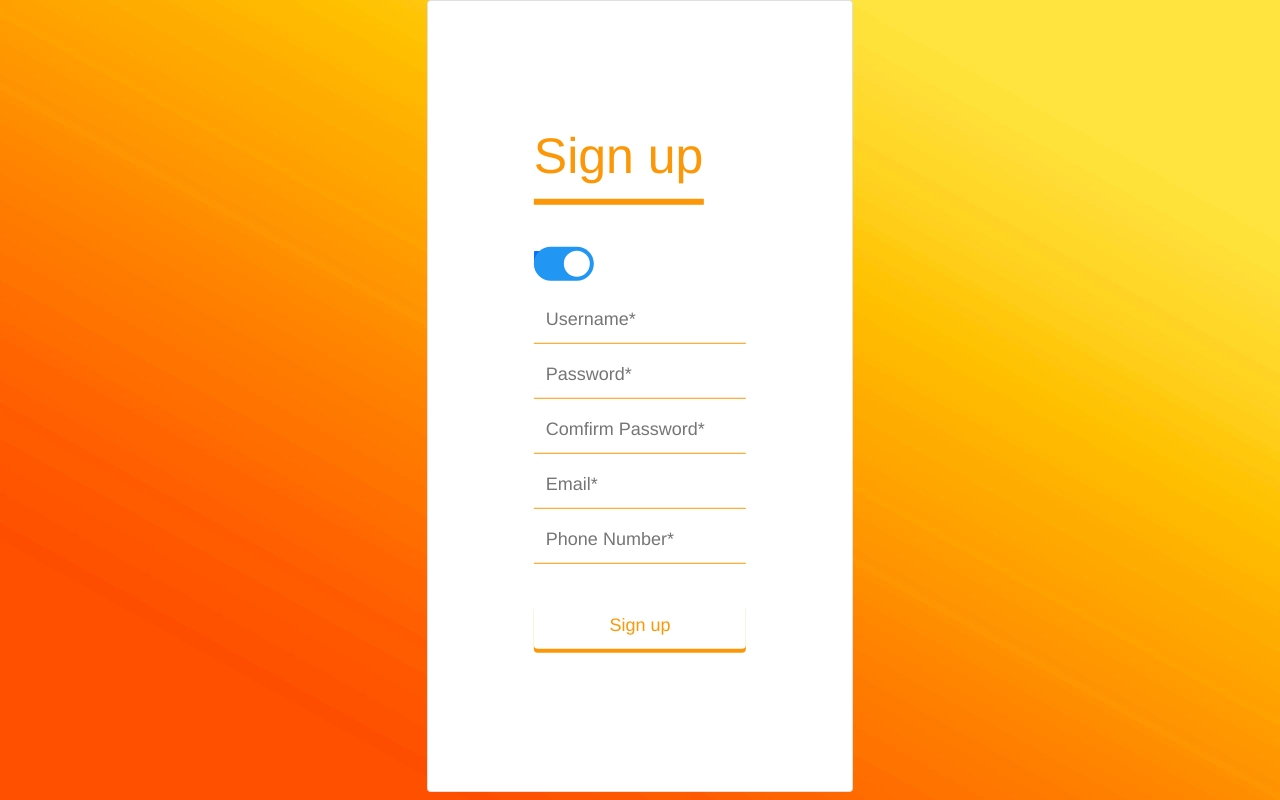
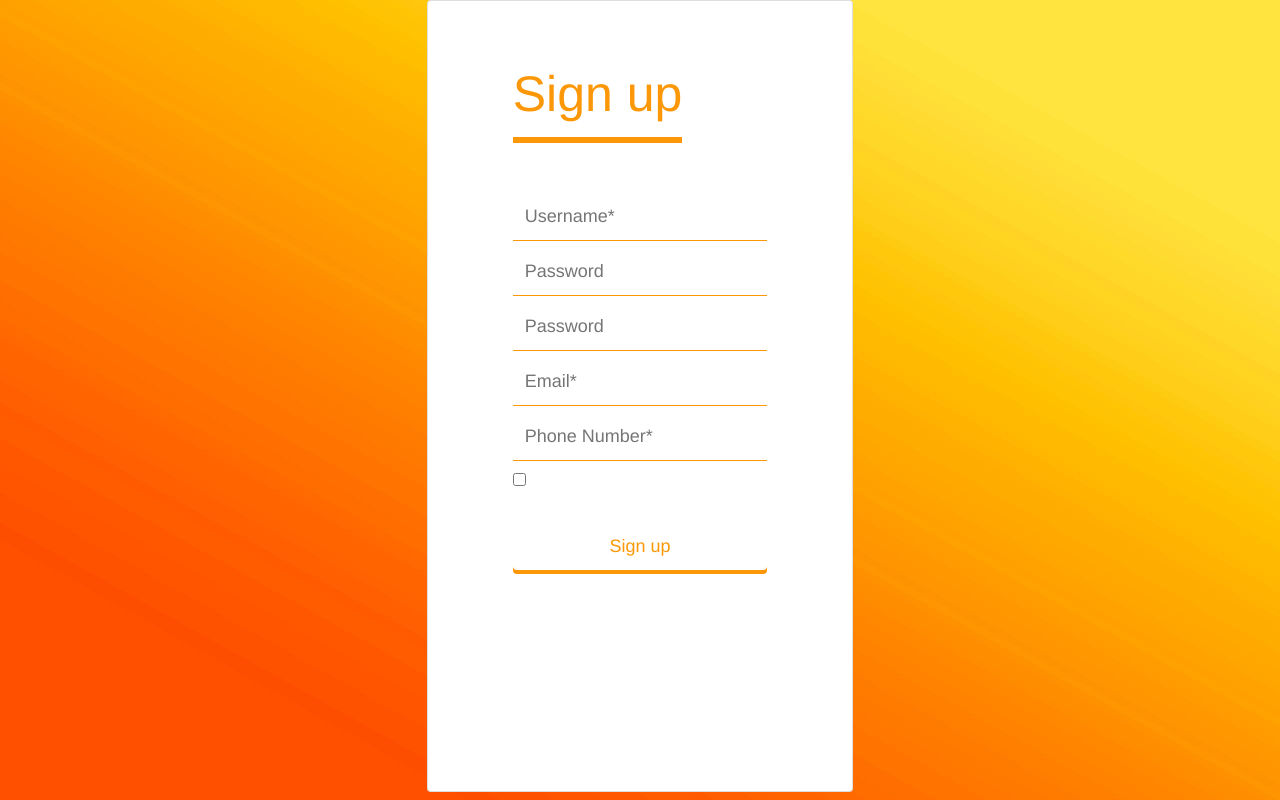
Before and after one commit to tamsalanghae/rento, a Vue app: page /signup in a window 1280 px wide. Built offline with nearby package versions, Linux system fonts and the light colour scheme.

Commit message:
screen choose role + sign up

```diff
--- a/src/App.vue
+++ b/src/App.vue
@@ -8,6 +8,7 @@
     <RentoList />
     <RentoDetail />
     <Signup />
+    <ChooseRole />
     </router-view>
   </div>
 </template>
@@ -19,7 +20,7 @@ import Post from './router/views/Post.vue'
 import RentoList from './router/views/RentoList.vue'
 import RentoDetail from './router/views/RentoDetail.vue'
 import Signup from './router/views/Signup.vue'
-
+import ChooseRole from './router/views/ChooseRole.vue'
 export default {
   name: 'App',
   components: {
@@ -29,7 +30,8 @@ export default {
     RentoDetail,
     // eslint-disable-next-line vue/no-unused-components
     Home,
-    Signup
+    Signup,
+    ChooseRole,
 
   }
 }
--- a/src/router/routes.js
+++ b/src/router/routes.js
@@ -4,6 +4,7 @@ import Post from "@/router/views/Post";
 import RentoList from "@/router/views/RentoList";
 import RentoDetail from "@/router/views/RentoDetail";
 import Signup from "@/router/views/Signup";
+import ChooseRole from "@/router/views/ChooseRole";
 
 
 export default [
@@ -43,4 +44,10 @@ export default [
         alias: "/",
         component: Signup
     },
+    {
+        path: "/chooserole",
+        name: "chooserole",
+        alias: "/",
+        component: ChooseRole
+    },
 ]
--- /dev/null
+++ b/src/router/views/ChooseRole.vue
@@ -0,0 +1,55 @@
+<template>
+  <div id="background" class="d-flex justify-content-center">
+    <b-card tag="article" class="mb-2 col-4">
+      <b-card-body>
+        <div class="login-box">
+          <h3 class="text-center">Đăng nhập với tư cách</h3><br><br>
+          <div class="form-check">
+            <label class="form-check-label">
+              <input
+                type="radio"
+                class="form-check-input"
+                name="optradio"
+              />Người cho thuê
+            </label>
+          </div>
+          <div class="form-check">
+            <label class="form-check-label" >
+              <input
+                type="radio"
+                class="form-check-input"
+                name="optradio"
+
+              />Người thuê
+            </label>
+          </div>
+          <br>
+          <a href="Signup">
+            <input class="float-right btn btn-primary" type="submit" value="Tiếp tục" style="background-color: #fc9807; border-color: #fc9807"/>
+          </a>
+        </div>
+      </b-card-body>
+    </b-card>
+  </div>
+</template>
+
+<script>
+export default {
+  name: "ChooseRole",
+  data() {
+    return {};
+  },
+};
+</script>
+<style scoped>
+#background {
+  background-size: cover;
+  height: 100vh;
+  background-image: url(~@/assets/img/back-gr10.jpg);
+}
+.login-box {
+    margin-top: 150px;
+    margin-right: 30px;
+    margin-left: 30px;
+}
+</style>
--- a/src/router/views/Login.vue
+++ b/src/router/views/Login.vue
@@ -42,7 +42,7 @@
             value="Sign in"
             @click="signin"
           />
-          <p style="color: black">Bạn chưa có tài khoản?  <a href="Signup">Đăng ký</a></p>
+          <p style="color: black">Bạn chưa có tài khoản?  <a href="ChooseRole">Đăng ký</a></p>
         </div>
       </b-card-body>
     </b-card>
@@ -90,7 +90,7 @@ export default {
           }
           this.$router.push("/Home");
         });
-    },
+},
     Show() {
       if (this.passwordType == "password") {
         console.log(this.passwordType);
--- a/src/router/views/Signup.vue
+++ b/src/router/views/Signup.vue
@@ -5,13 +5,6 @@
         <b-card-body>
           <div class="login-box">
             <h1>Sign up</h1>
-            <br />
-            <div>
-              <label class="switch">
-                <input type="checkbox" checked />
-                <span class="slider round"></span>
-              </label>
-            </div>
             <div class="textbox">
               <font-awesome-icon :icon="['fas', 'user-secret']" />
               <ValidationObserver>
@@ -29,34 +22,30 @@
               </ValidationObserver>
             </div>
             <div class="textbox">
-              <font-awesome-icon :icon="['fas', 'user-secret']" />
             <ValidationObserver>
               <ValidationProvider rules="required" v-slot="{ errors }">
             <input
               v-model="password"
-                    placeholder="Password*"
-                    name="fieldName"
+              placeholder="Password"
+              name=""
+              :type="passwordType"
             />
-                  <br />
-                  <span style="color: red; font-size:14px">{{
-                    errors[0]
-                  }}</span>
+             <br>
+                <span style="color: red; font-size:14px">{{ errors[0] }}</span>
               </ValidationProvider>
             </ValidationObserver>
           </div>
             <div class="textbox">
-              <font-awesome-icon :icon="['fas', 'user-secret']" />
             <ValidationObserver>
               <ValidationProvider rules="required" v-slot="{ errors }">
             <input
-                    v-model="comfirmpassword"
-                    placeholder="Comfirm Password*"
-                    name="fieldName"
+              v-model="password"
+              placeholder="Password"
+              name=""
+              :type="passwordType"
             />
-                  <br />
-                  <span style="color: red; font-size:14px">{{
-                    errors[0]
-                  }}</span>
+             <br>
+                <span style="color: red; font-size:14px">{{ errors[0] }}</span>
               </ValidationProvider>
             </ValidationObserver>
           </div>
@@ -93,14 +82,15 @@
                 </ValidationProvider>
               </ValidationObserver>
             </div>
-
-            <input
+            <input type="checkbox" @click="Show()" />
+            <a href="Home"><input
               class="btn"
               type="button"
               name=""
               value="Sign up"
               @click="Signup"
-            />
+            /></a>
+
           </div>
         </b-card-body>
       </b-card>
@@ -109,10 +99,44 @@
 </template>
 
 <script>
+import axios from "axios";
+import { extend } from "vee-validate";
+import { required } from "vee-validate/dist/rules";
+extend('required', {
+    ...required,
+    message: "* This field cannot be empty",
+});
 export default {
   name: "Signup",
   data() {
-    return {};
+    return {
+      username: "",
+      password: "",
+      passwordType: "password",
+    };
+  },
+  methods: {
+    signin() {
+      axios
+        .post("https://localhost:44334/Users/authenticate", {
+          username: this.username,
+          password: this.password,
+        })
+        .then((res) => {
+          if (res.status == 200) {
+            console.log(res.status == 200);
+          }
+          this.$router.push("/Home");
+        });
+},
+    Show() {
+      if (this.passwordType == "password") {
+        console.log(this.passwordType);
+        this.passwordType = "text";
+      } else {
+        this.passwordType = "password";
+      }
+    },
   },
 };
 </script>
@@ -125,11 +149,9 @@ export default {
 }
 
 .login-box {
-  position: absolute;
-  top: 50%;
-  left: 50%;
-  transform: translate(-50%, -50%);
-  color: white;
+    margin-top: 10px;
+    margin-right: 30px;
+    margin-left: 30px;
 }
 
 .login-box h1 {
@@ -194,57 +216,5 @@ export default {
   transform: translateY(4px);
   color: #eeeeee;
 }
-.switch {
-  position: relative;
-  display: inline-block;
-  width: 60px;
-  height: 34px;
-}
 
-
-
-.slider {
-  position: absolute;
-  cursor: pointer;
-  top: 0;
-  left: 0;
-  right: 0;
-  bottom: 0;
-  background-color: #ccc;
-  -webkit-transition: .4s;
-  transition: .4s;
-}
-
-.slider:before {
-  position: absolute;
-  content: "";
-  height: 26px;
-  width: 26px;
-  left: 4px;
-  bottom: 4px;
-  background-color: white;
-  -webkit-transition: .4s;
-  transition: .4s;
-}
-
-input:checked + .slider {
-  background-color: #2196F3;
-}
-
-
-
-input:checked + .slider:before {
-  -webkit-transform: translateX(26px);
-  -ms-transform: translateX(26px);
-  transform: translateX(26px);
-}
-
-/* Rounded sliders */
-.slider.round {
-  border-radius: 34px;
-}
-
-.slider.round:before {
-  border-radius: 50%;
-}
 </style>
```
Lines whose indentation alone changed are shown as unchanged.
